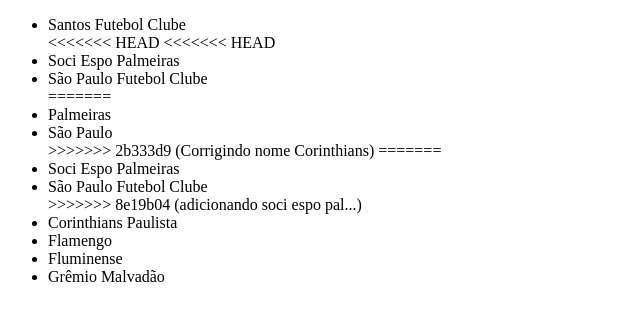
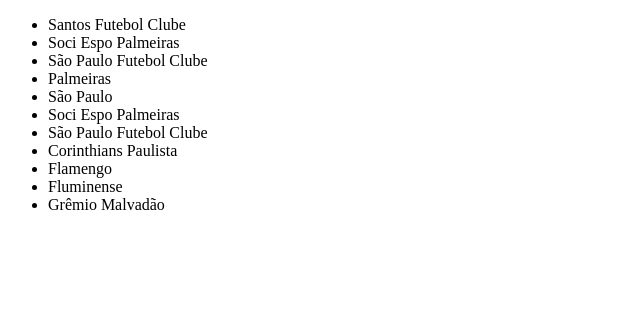
Before and after one commit to MichBritto/alura-git, a plain HTML site: page index.html in a window 1280 px wide. Shown: the whole page, without its empty margins (0-640 px from the left). Drawn offline with Linux system fonts and the light colour scheme.

Commit message:
Corrigindo bug da lista

```diff
--- a/index.html
+++ b/index.html
@@ -9,18 +9,12 @@
 <body>
     <ul>
         <li>Santos Futebol Clube</li>
-<<<<<<< HEAD
-<<<<<<< HEAD
         <li>Soci Espo Palmeiras</li>
         <li>São Paulo Futebol Clube</li>
-=======
         <li>Palmeiras</li>
         <li>São Paulo</li>
->>>>>>> 2b333d9 (Corrigindo nome Corinthians)
-=======
         <li>Soci Espo Palmeiras</li>
         <li>São Paulo Futebol Clube</li>
->>>>>>> 8e19b04 (adicionando soci espo pal...)
         <li>Corinthians Paulista</li>
         <li>Flamengo</li>
         <li>Fluminense</li>
```
